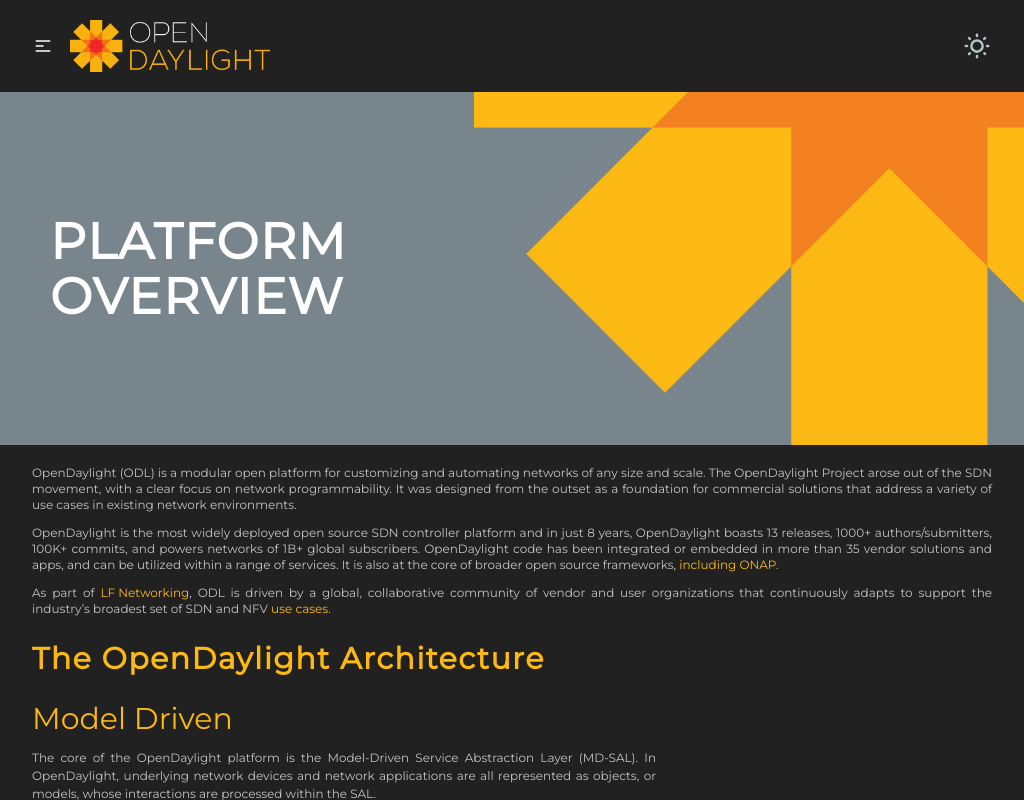
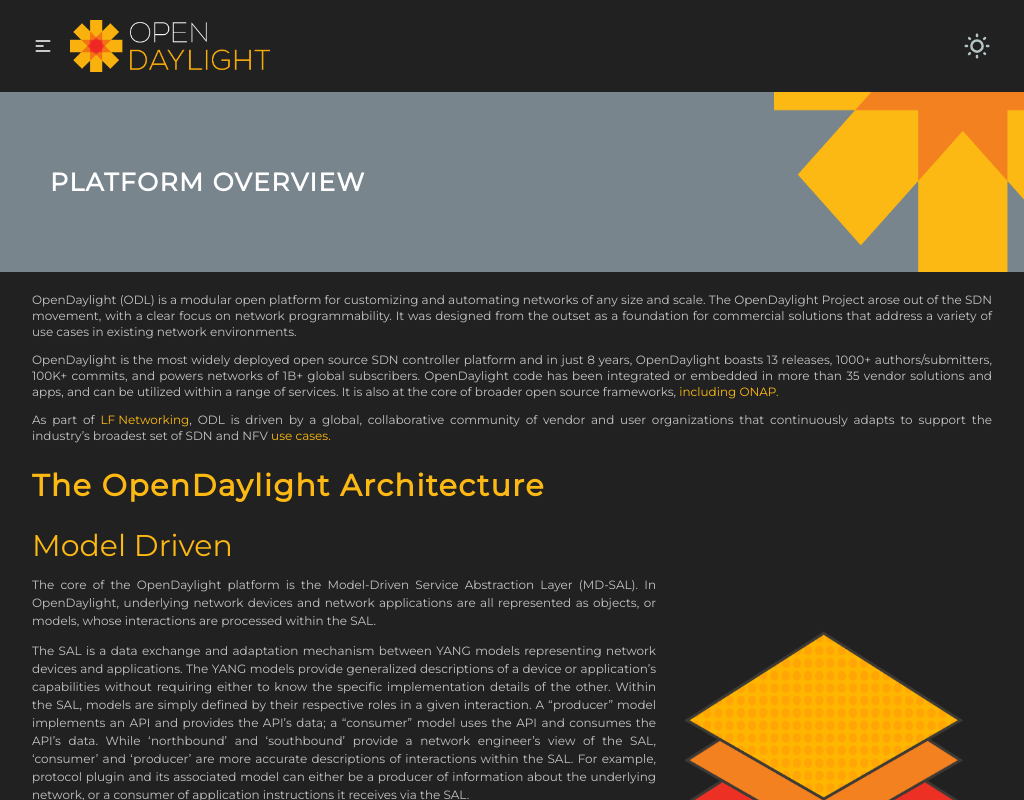
Before and after one commit to opendaylight/opendaylight-website, a React (Create React App) app: page /opendaylight/platform-overview in a window 1024 px wide. Shown: the top 800 px of the page. Built offline with nearby package versions, Linux system fonts and the light colour scheme.

Commit message:
website fixed for Ipad

```diff
--- a/src/App.css
+++ b/src/App.css
@@ -157,11 +157,17 @@
 @media screen and (min-width: 769px) and (max-width: 1024px) {
   .banner-text {
     padding-left: 50px;
+    font-size: 25px;
+  }
+
+  .banner-image {
+    width: 250px;
+    height: 180px;
   }
 }
 
 /*mobile*/
-@media screen and (min-width: 375px) and (max-width: 768px) {
+@media screen and (min-width: 375px) and (max-width: 840px) {
   .content-image {
     display: none;
   }
@@ -178,7 +184,7 @@
   }
 
   .banner-image {
-    width: 180px;
+    width: 170px;
     height: 150px;
   }
   .footer-text {
--- a/src/components/About/About.css
+++ b/src/components/About/About.css
@@ -107,7 +107,7 @@
   }
 }
 
-@media screen and (max-width: 768px) {
+@media screen and (max-width: 840px) {
   .about-image,
   .sdn-image,
   .training-image {
--- a/src/components/Homepage/Homepage.jsx
+++ b/src/components/Homepage/Homepage.jsx
@@ -78,11 +78,11 @@
         </div>
         {/* why opendaylight/functionality section */}
         <div className="function text-justify xl:my-4 xxl:my-12">
-          <h2 className="function-text ">
+          <h3 className="function-text ">
             <center className="sm:my-10 md:mt-24 xl:my-28 sm:text-3xl xl:text-4xl">
               Why Opendaylight?
             </center>
-          </h2>
+          </h3>
           <div className="grid sm:grid-rows-1 md:grid-rows-2 sm:py-10 xl:py-0 lg:px-10">
             <div className="functionality-row grid sm:grid-cols-1 md:grid-cols-3 sm:gap-16 md:gap-8 xl:gap-14 xxl:gap-16 mb-16 md:px-10 lg:px-0">
               <div className="flexibility">
--- a/src/components/Navbar/Navbar.jsx
+++ b/src/components/Navbar/Navbar.jsx
@@ -11,7 +11,7 @@
   const textColor = theme === 'dark' ? 'text-white' : 'text-black'
 
   return (
-    <div className=" container mx-auto navbar bg-base-100 justify-between py-5 sm:px-4 xl:px-0">
+    <div className=" container mx-auto navbar bg-base-100 justify-between py-5 sm:px-4 md:px-0 lg:px-4">
       <div className="navbar-start">
         <div className="dropdown">
           <label tabIndex={0} className="btn btn-ghost xl:hidden">
--- a/src/components/NetworkResource/NetworkResource.css
+++ b/src/components/NetworkResource/NetworkResource.css
@@ -59,7 +59,7 @@
   }
 }
 
-@media screen and (max-width: 768px) {
+@media screen and (max-width: 840px) {
   .nro-boxes {
     padding: 20px;
     display: flex;
--- a/src/components/PlatformOverview/PlatformOverview.css
+++ b/src/components/PlatformOverview/PlatformOverview.css
@@ -86,7 +86,7 @@
 }
 
 /*tablet*/
-@media screen and (min-width: 76px) and (max-width: 1024px) {
+@media screen and (max-width: 1024px) {
   .shape_1 {
     width: 280px;
   }
@@ -101,7 +101,7 @@
   }
 }
 
-@media screen and (max-width: 768px) {
+@media screen and (max-width: 840px) {
   .column-1,
   .column-2,
   .column-3,
```
